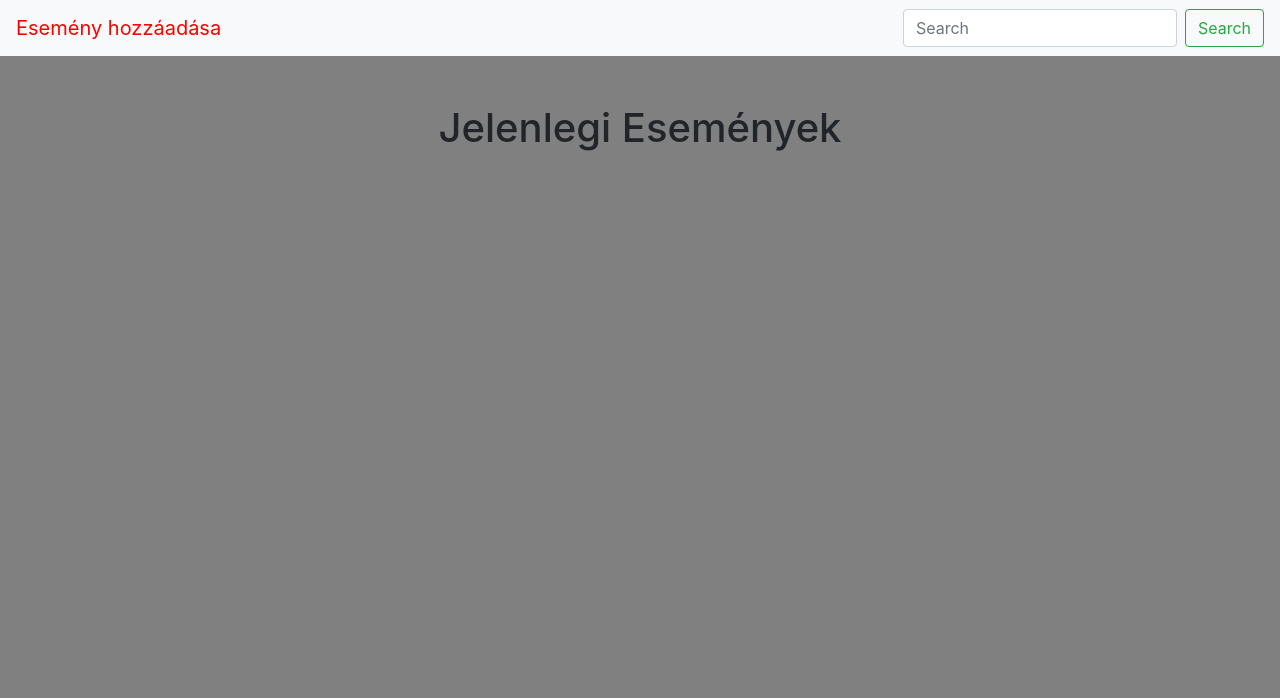
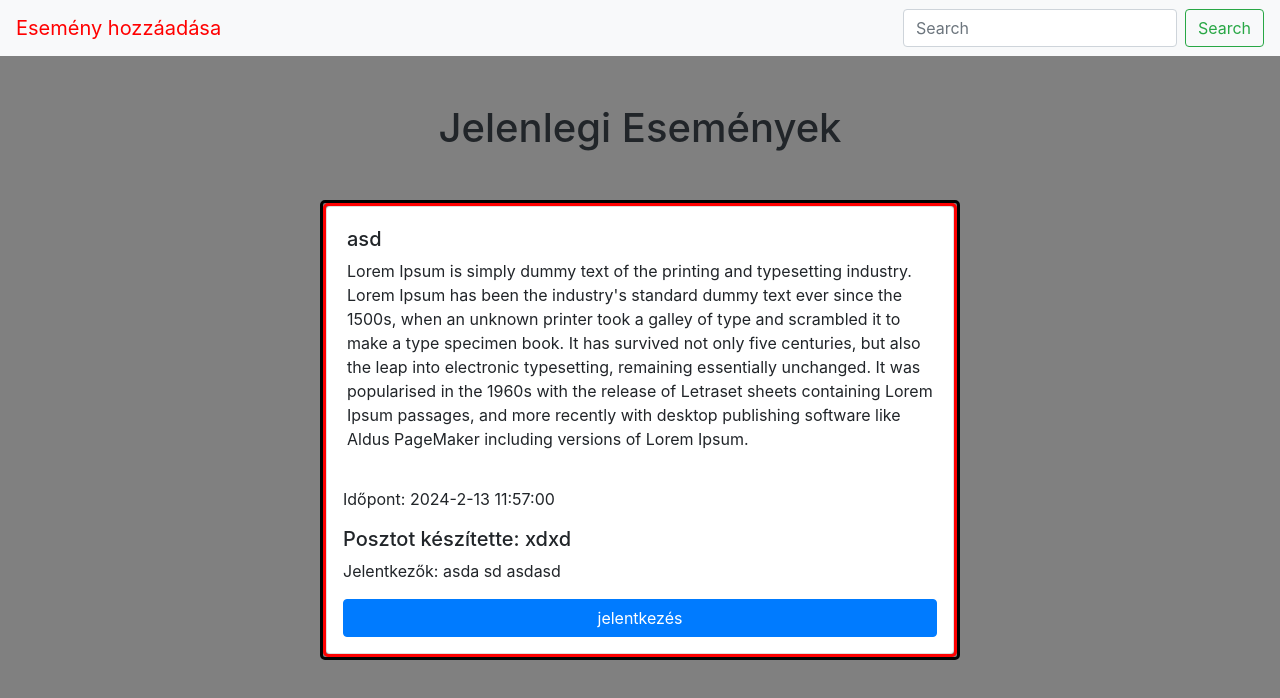
Before and after one commit to domipiggie/Kozossegi-esemenyek-portalja, a plain HTML site: page pages/mainpage.html in a window 1280 px wide. Drawn offline with nearby package versions, Linux system fonts and the light colour scheme; no server answers.

Commit message:
poszt div style

```diff
--- a/css/mainpage.css
+++ b/css/mainpage.css
@@ -11,3 +11,18 @@ body {
     text-align: left;
     color: red;
 }
+#post{
+    border: 3px solid black;
+    border-radius: 5px;
+    height: auto;
+    margin-left: 25%;
+    margin-right: 25%;
+}
+#post1 {
+    border: 3px solid red;
+    height: auto;
+    border-radius: 5px;
+}
+#right{
+    float:right;
+}
--- a/pages/mainpage.html
+++ b/pages/mainpage.html
@@ -12,18 +12,38 @@
 <body>
     <div class="container">
         <nav class="navbar navbar-light bg-light justify-content-between">
-            <a id="esemeny" class="navbar-brand" href="/esemenyadd.html">Esemény hozzáadása</a>
+            <a id="esemeny" class="navbar-brand" href="../pages/addevent.html">Esemény hozzáadása</a>
             <form class="form-inline">
-              <input id="searchIn" class="form-control mr-sm-2" type="search" placeholder="Search" aria-label="Search">
-              <input type="button" id="searchBtn" class="btn btn-outline-success my-2 my-sm-0" value="Search">
+                <input id="searchIn" class="form-control mr-sm-2" type="search" placeholder="Search"
+                    aria-label="Search">
+                <input type="button" id="searchBtn" class="btn btn-outline-success my-2 my-sm-0" value="Search">
             </form>
-          </nav>
+        </nav>
     </div>
     <div class="mt-5 text-center">
         <h1>Jelenlegi Események</h1>
     </div>
     <div id="post" class="mt-5 text-center">
-
+        <div id="post1" class="text-left">
+            <div class="card mx-auto">
+                <div class="card-body">
+                    <h5 id="eventname">asd</h5>
+                    <p id="eventtext">Lorem Ipsum is simply dummy text of the printing and typesetting industry. Lorem
+                        Ipsum has been the industry's standard dummy text ever since the 1500s, when an unknown printer
+                        took a galley of type and scrambled it to make a type specimen book. It has survived not only
+                        five centuries, but also the leap into electronic typesetting, remaining essentially unchanged.
+                        It was popularised in the 1960s with the release of Letraset sheets containing Lorem Ipsum
+                        passages, and more recently with desktop publishing software like Aldus PageMaker including
+                        versions of Lorem Ipsum.</p>
+                </div>
+                <p id="time" class="ml-3">Időpont: 2024-2-13 11:57:00</p>
+                <h5 id="creator" class="ml-3">Posztot készítette: xdxd</h5>
+                <p id="applicants" class="ml-3 text-left mr-3">
+                    Jelentkezők: asda sd asdasd
+                    <input type="button" value="jelentkezés" id="join" class="btn btn-primary btn-block mt-3">
+                </p>
+            </div>
+        </div>
     </div>
     <script src="https://www.gstatic.com/firebasejs/9.8.1/firebase-app-compat.js"></script>
     <script src="https://www.gstatic.com/firebasejs/9.8.1/firebase-firestore-compat.js"></script>
@@ -51,11 +71,11 @@
             }
         })
 
-        searchBtn.addEventListener('click', function(e){
+        searchBtn.addEventListener('click', function (e) {
             e.preventDefault()
             db.collection("Esemenyek").onSnapshot((quarySnapshots) => {
-                quarySnapshots.forEach((doc)=>{
-                    if (doc.data().nev.startsWith(searchIn.value)){
+                quarySnapshots.forEach((doc) => {
+                    if (doc.data().nev.startsWith(searchIn.value)) {
                         console.log(doc.id)
                         console.log(doc.data())
                     }
@@ -64,7 +84,7 @@
         })
 
         db.collection("Esemenyek").onSnapshot((quarySnapshots) => {
-            quarySnapshots.forEach((doc)=>{
+            quarySnapshots.forEach((doc) => {
                 console.log(doc.id)
                 console.log(doc.data())
             })
```
